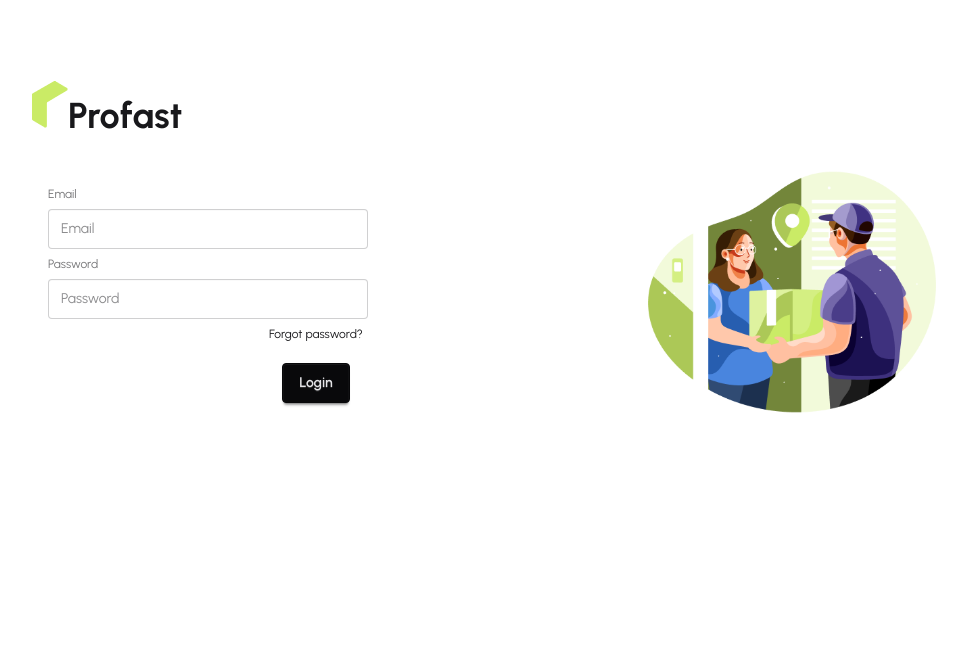
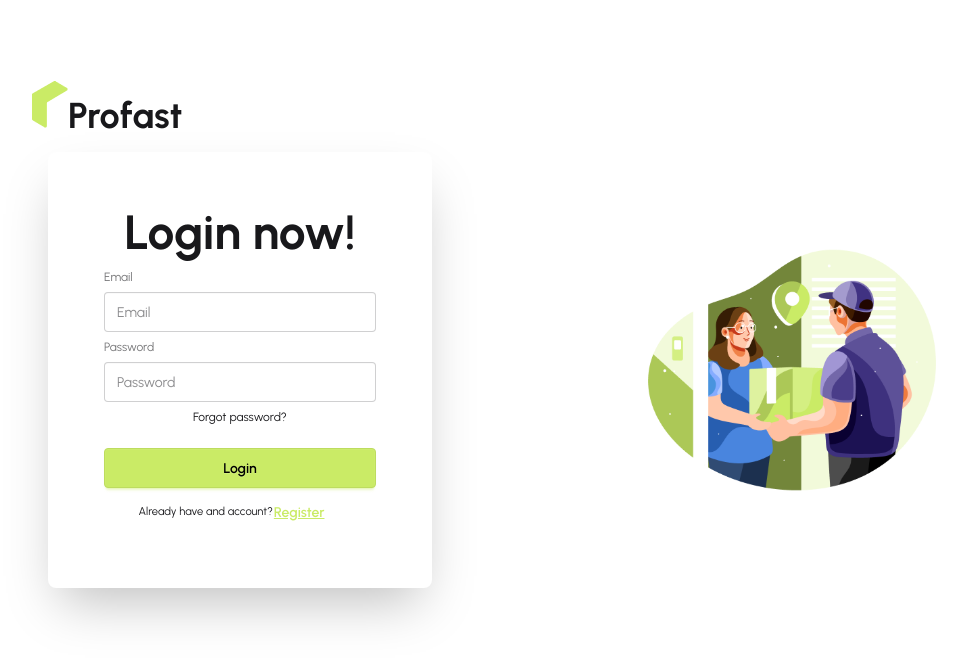
Before and after one commit to rayhanbri/module-63, a React (Vite) app: page /login in a window 1280 px wide. Shown: the top 662 px of the page, without its empty margins (48-1015 px from the left). Built offline with nearby package versions, Linux system fonts and the light colour scheme; no server answers.

Commit message:
login page complete

```diff
--- a/src/pages/Authentication/Login/Login.jsx
+++ b/src/pages/Authentication/Login/Login.jsx
@@ -1,5 +1,6 @@
 import React from 'react';
 import { useForm } from 'react-hook-form';
+import { Link } from 'react-router';
 
 
 const Login = () => {
@@ -9,7 +10,9 @@ const Login = () => {
         console.log(data)
     }
     return (
-        <div className=''>
+        <div className="card bg-base-100 w-full max-w-sm shrink-0 shadow-2xl">
+            <div className="card-body">
+                <h1 className="text-5xl font-bold">Login now!</h1>
                 <form onSubmit={handleSubmit(onSubmit)}>
                     <fieldset className="fieldset">
                         <label className="label">Email</label>
@@ -25,10 +28,11 @@ const Login = () => {
                         }
 
                         <div><a className="link link-hover">Forgot password?</a></div>
-
+                        <button className="btn btn-primary text-black mt-4">Login</button>
                     </fieldset>
-                    <button className="btn btn-neutral mt-4">Login</button>
+                    <p><small>Already have and account?<Link className='btn btn-link  pl-0' to='/register'>Register</Link></small></p>
                 </form>
+            </div>
         </div>
     );
 };
--- a/src/pages/Authentication/Login/Register.jsx
+++ b/src/pages/Authentication/Login/Register.jsx
@@ -22,7 +22,7 @@ const Register = () => {
     return (
         <div className="card bg-base-100 w-full max-w-sm shrink-0 shadow-2xl">
             <div className="card-body">
-                <h1 className="text-5xl font-bold">Login now!</h1>
+                <h1 className="text-4xl font-bold">Create Account Now!</h1>
                 <form onSubmit={handleSubmit(onSubmit)}>
                     <fieldset className="fieldset">
                         {/* email  */}
```
Lines whose indentation alone changed are shown as unchanged.
